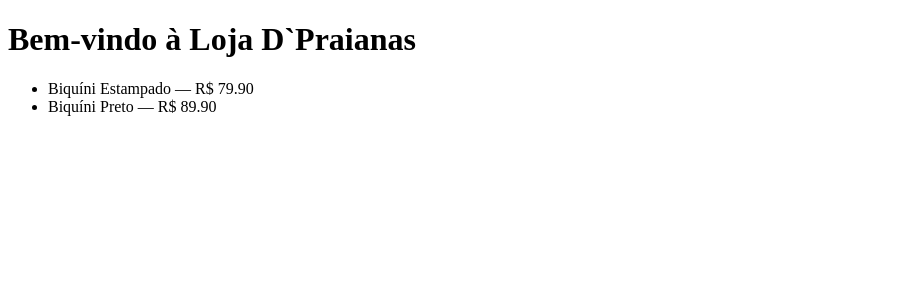
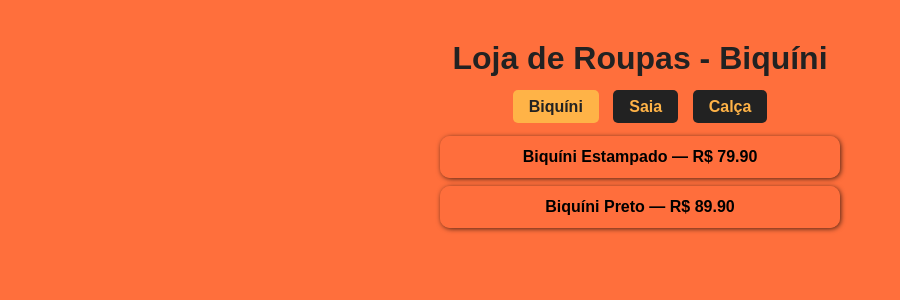
Before and after one commit to Giovannept/LOJAWEB, a Flask app: page / in a window 1280 px wide. Shown: the top 300 px of the page, without its empty margins (0-900 px from the left). Run offline with Flask 3, Linux system fonts and the light colour scheme.

Commit message:
Update index.html

```diff
--- a/templates/index.html
+++ b/templates/index.html
@@ -2,12 +2,44 @@
 <html>
 <head>
     <title>Loja de Roupas</title>
+    <style>
+        body { font-family: Arial, sans-serif; background: #ff6f3c; color: #222; text-align: center; margin-top: 40px;}
+        nav { margin-bottom: 20px; }
+        nav a {
+            text-decoration: none;
+            padding: 8px 16px;
+            margin: 0 5px;
+            background: #222;
+            color: #ffb347;
+            border-radius: 5px;
+            font-weight: bold;
+        }
+        nav a.active {
+            background: #ffb347;
+            color: #222;
+        }
+        ul { list-style-type: none; padding: 0; max-width: 400px; margin: 0 auto; }
+        li {
+            background: rgba(255, 111, 60, 0.85);
+            margin: 8px 0;
+            padding: 12px;
+            border-radius: 10px;
+            color: black;
+            font-weight: 600;
+            box-shadow: 1px 1px 5px #000000aa;
+        }
+    </style>
 </head>
 <body>
-    <h1>Bem-vindo à Loja D`Praianas</h1>
+    <h1>Loja de Roupas - {{ categoria_atual }}</h1>
+    <nav>
+        {% for cat in categorias %}
+            <a href="/?categoria={{ cat }}" class="{{ 'active' if cat == categoria_atual else '' }}">{{ cat }}</a>
+        {% endfor %}
+    </nav>
     <ul>
-        {% for p in produtos %}
-            <li>{{ p.nome }} — R$ {{ "%.2f"|format(p.preco) }}</li>
+        {% for produto in produtos %}
+            <li>{{ produto.nome }} — R$ {{ "%.2f"|format(produto.preco) }}</li>
         {% endfor %}
     </ul>
 </body>
```
